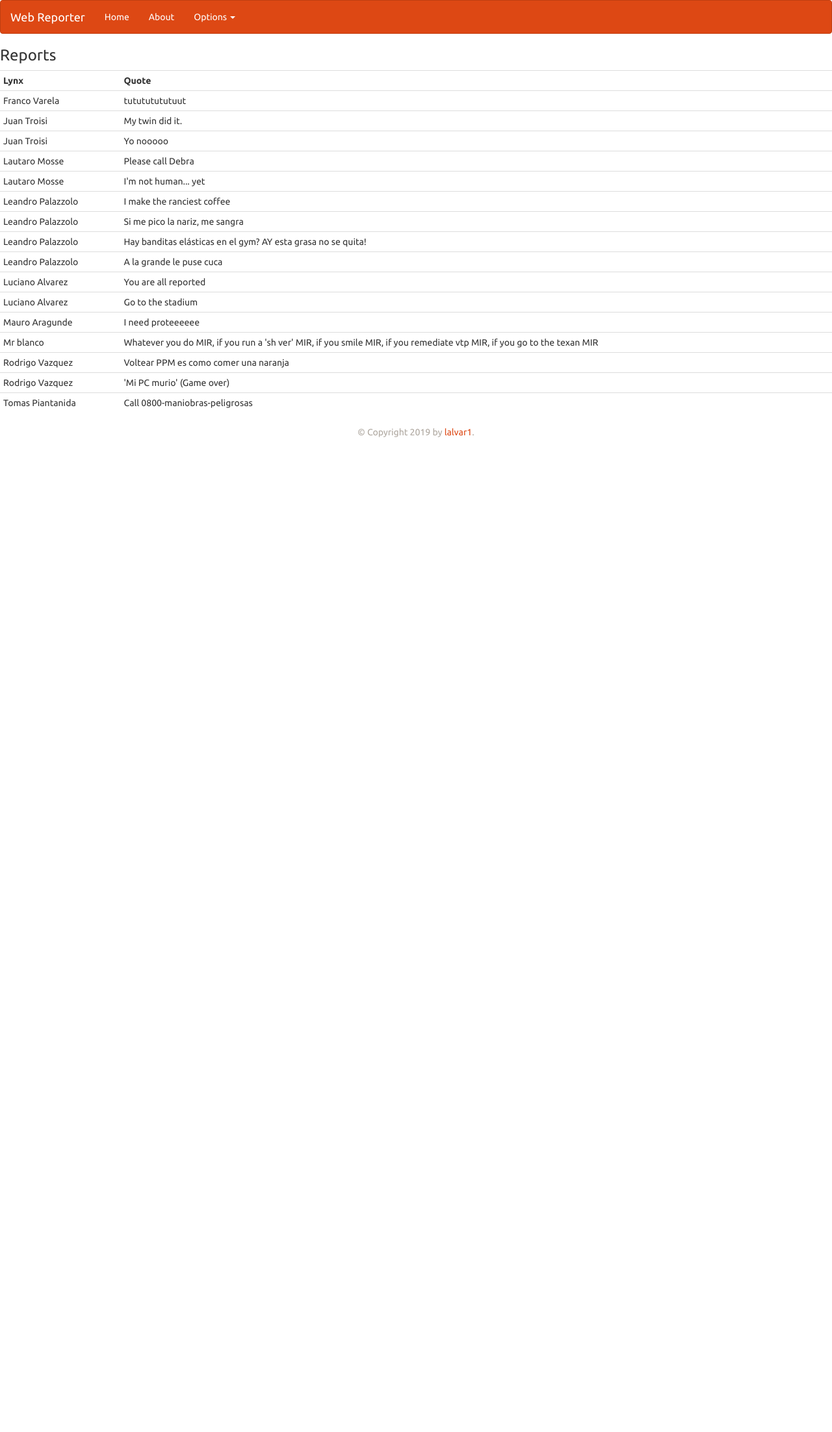
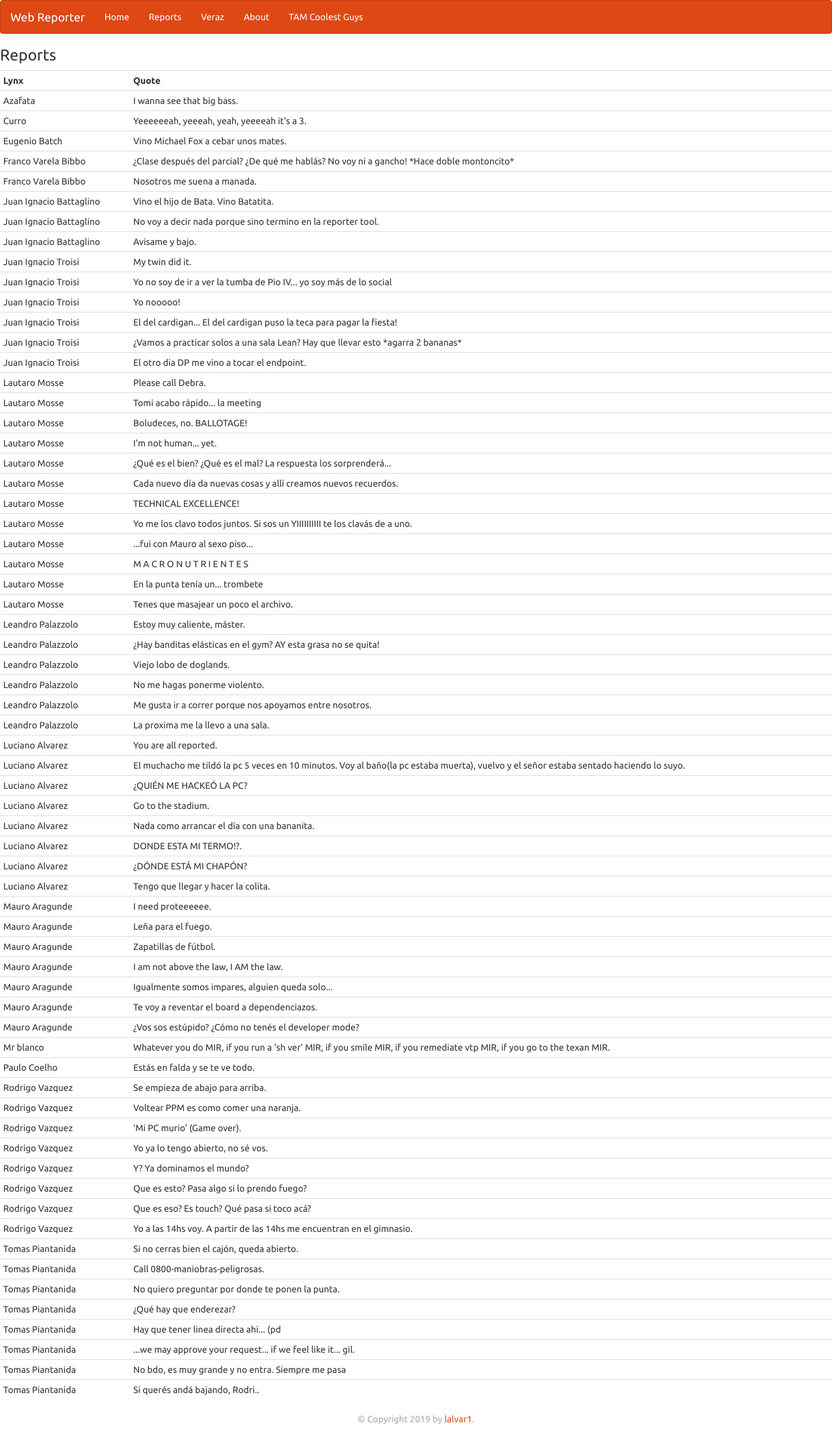
Before and after one commit to lalvar1/tam_api, a Flask app: template templates/reports.html in a window 1280 px wide. Shown: the whole page at 65% size. Before the commit the page ends 673 px from the top, so only its background shows below. Run offline with Flask 2, Linux system fonts and the light colour scheme; the template is opened without the code that fills it: most values are stand-ins (such as "Sample title", 1, 10 or a date in 2020); some libraries are stand-ins or nearby versions.

Commit message:
Add files via upload

```diff
--- a/app.py
+++ b/app.py
@@ -1,23 +1,20 @@
-from flask import Flask, jsonify
-from quotes import funny_quotes
+from flask import Flask, jsonify, Response
 import random
-from routes import init_api_routes
 from routes import init_website_routes
 
 app = Flask(__name__)
 
-#init_api_routes(app)
 init_website_routes(app)
 
-#candidates = funny_quotes()
+
 @app.template_filter('reports')
 def funny_quotes(asd):
-    reports = {}
     report_list = []
-    #dir = os.chdir('./tam_api')
-    file_obj = open('quotes.txt', 'r')
+    file_obj = open('data/quotes.txt', 'r')
     text = file_obj.read()
     text = text.split('\n')
+
+    aux_dict = None
     for line in text:
         line = line.strip(',')
         if '{' in line or '}' in line:
@@ -30,10 +27,36 @@ def funny_quotes(asd):
             elif 'quote' in line:
                 aux_dict.update(d)
                 report_list.append(aux_dict)
-    #text = text.strip().strip().strip('\t')
     report_list = sorted(report_list, key=lambda k: k['author'])
     return report_list
 
+
+@app.template_filter('veraz')
+def debt_handler(asd):
+    report_list = []
+    file_obj = open('data/veraz.txt', 'r')
+    text = file_obj.read()
+    text = text.split('\n')
+
+    aux_dict = None
+    for line in text:
+        line = line.strip(',')
+        if '{' in line or '}' in line:
+            continue
+        lines = line.split(':')
+        if len(lines) > 1:
+            d = {lines[0]: lines[1].strip('"')}
+            if 'debtor' in line:
+                aux_dict = d
+                report_list.append(aux_dict)
+            elif 'amount' in line:
+                aux_dict.update(d)
+            elif 'reason' in line:
+                aux_dict.update(d)
+            elif 'date' in line:
+                aux_dict.update(d)
+    report_list = sorted(report_list, key=lambda k: k['debtor'])
+    return report_list
 
 
 def senior_candidate(candidates):
@@ -42,45 +65,48 @@ def senior_candidate(candidates):
         for experience in candidate['experience']:
             if experience['years'] >= 5:
                 result.append({
-                    'first_name':candidate['first_name'],
-                    'last_name':candidate['last_name'],
-                    'years':experience['years'],
-                    'domain':experience['domain']
+                    'first_name': candidate['first_name'],
+                    'last_name': candidate['last_name'],
+                    'years': experience['years'],
+                    'domain': experience['domain']
                 })
                 break
 
     return result
 
+
 @app.route("/api", methods=["GET"])
 def list_routes():
-	result = []
-	for rt in app.url_map.iter_rules():
-		result.append({
-			"methods": list(rt.methods),
-			"route": str(rt)
-		})
-	return jsonify({"routes": result, "total": len(result)})
+    result = []
+    for rt in app.url_map.iter_rules():
+        result.append({
+            "methods": list(rt.methods),
+            "route": str(rt)
+        })
+    return jsonify({"routes": result, "total": len(result)})
+
 
 @app.route("/api/candidate/<string:id>", methods=["GET"])
-def candidate_by_id(id):
-	#candidate = DATA_PROVIDER.get_candidate(id);
-	if id:
-		return jsonify({id: "anda a la cancha bobo"})
-	else:
-		#return jsonify({id: "sos boludo y no tenes huevos"})
-		#
-		# In case we did not find the candidate by id
-		# we send HTTP 404 - Not Found error to the client
-		#
-		abort(404)
+def candidate_by_id(response_id):
+    if response_id:
+        return jsonify({response_id: "anda a la cancha bobo"})
+    else:
+        pass
+
 
 @app.route("/api/TAM")
 def serve_funny_quote():
-    quotes = funny_quotes()
+    quotes = funny_quotes(None)
     nr_of_quotes = len(quotes)
     selected_quote = quotes[random.randint(0, nr_of_quotes - 1)]
     return jsonify(selected_quote)
 
 
+@app.route("/afrika")
+def go_to_the_stadium():
+    return Response('Andá a la cancha, bobo.\n', 401,
+                    {'WWW-Authenticate': 'Basic realm="Login Required"'})
+
+
 if __name__ == "__main__":
     app.run(host='0.0.0.0', port=8080, debug=True)
--- /dev/null
+++ b/data/quotes.txt
@@ -0,0 +1,269 @@
+{
+author: Franco Varela Bibbo,
+quote: ¿Clase después del parcial? ¿De qué me hablás? No voy ni a gancho! *Hace doble montoncito*
+},
+{
+author: Franco Varela Bibbo,
+quote: Nosotros me suena a manada.
+},
+{
+author: Tomas Piantanida,
+quote: Si no cerras bien el cajón, queda abierto.
+},
+{
+author: Leandro Palazzolo,
+quote: Estoy muy caliente, máster.
+},
+{
+author: Leandro Palazzolo,
+quote: ¿Hay banditas elásticas en el gym? AY esta grasa no se quita!
+},
+{
+author: Leandro Palazzolo,
+quote: Viejo lobo de doglands.
+},
+{
+author: Leandro Palazzolo,
+quote: No me hagas ponerme violento.
+},
+{
+author: Leandro Palazzolo,
+quote: Me gusta ir a correr porque nos apoyamos entre nosotros.
+},
+{
+author: Leandro Palazzolo,
+quote: La proxima me la llevo a una sala.
+},
+
+{
+author: Eugenio Batch,
+quote: Vino Michael Fox a cebar unos mates.
+},
+
+{
+author: Tomas Piantanida,
+quote: Call 0800-maniobras-peligrosas.
+},
+{
+author: Tomas Piantanida,
+quote: No quiero preguntar por donde te ponen la punta.
+},
+{
+author: Tomas Piantanida,
+quote: ¿Qué hay que enderezar?
+},
+{
+author: Tomas Piantanida,
+quote: Hay que tener linea directa ahi... (pd: ahi significa admin de...)
+},
+{
+author: Tomas Piantanida,
+quote: ...we may approve your request... if we feel like it... gil.
+},
+{
+author: Tomas Piantanida,
+quote: No bdo, es muy grande y no entra. Siempre me pasa
+},
+{
+author: Tomas Piantanida,
+quote: Si querés andá bajando, Rodri..
+},
+
+{
+author: Juan Ignacio Troisi,
+quote: My twin did it.
+},
+{
+author: Juan Ignacio Troisi,
+quote: Yo no soy de ir a ver la tumba de Pio IV... yo soy más de lo social
+},
+{
+author: Juan Ignacio Troisi,
+quote: Yo nooooo!
+},
+{
+author: Juan Ignacio Troisi,
+quote: El del cardigan... El del cardigan puso la teca para pagar la fiesta!
+},
+{
+author: Juan Ignacio Troisi,
+quote: ¿Vamos a practicar solos a una sala Lean? Hay que llevar esto *agarra 2 bananas*
+},
+{
+author: Juan Ignacio Troisi,
+quote: El otro dia DP me vino a tocar el endpoint.
+},
+
+{
+author: Luciano Alvarez,
+quote: You are all reported.
+},
+{
+author: Luciano Alvarez,
+quote: El muchacho me tildó la pc 5 veces en 10 minutos. Voy al baño(la pc estaba muerta), vuelvo y el señor estaba sentado haciendo lo suyo.
+},
+{
+author: Luciano Alvarez,
+quote: ¿QUIÉN ME HACKEÓ LA PC?
+},
+{
+author: Luciano Alvarez,
+quote: Go to the stadium.
+},
+{
+author: Luciano Alvarez,
+quote: Nada como arrancar el día con una bananita.
+},
+{
+author: Luciano Alvarez,
+quote: DONDE ESTA MI TERMO!?.
+},
+{
+author: Luciano Alvarez,
+quote: ¿DÓNDE ESTÁ MI CHAPÓN?
+},
+{
+author: Luciano Alvarez,
+quote: Tengo que llegar y hacer la colita.
+},
+
+{
+author: Lautaro Mosse,
+quote: Please call Debra.
+},
+{
+author: Lautaro Mosse,
+quote: Tomi acabo rápido... la meeting
+},
+{
+author: Lautaro Mosse,
+quote: Boludeces, no. BALLOTAGE!
+},
+{
+author: Lautaro Mosse,
+quote: I'm not human... yet.
+},
+{
+author: Lautaro Mosse,
+quote: ¿Qué es el bien? ¿Qué es el mal? La respuesta los sorprenderá...
+},
+{
+author: Lautaro Mosse,
+quote: Cada nuevo día da nuevas cosas y allí creamos nuevos recuerdos.
+},
+{
+author: Lautaro Mosse,
+quote: TECHNICAL EXCELLENCE!
+},
+{
+author: Lautaro Mosse,
+quote: Yo me los clavo todos juntos. Si sos un YIIIIIIIIII te los clavás de a uno.
+},
+{
+author: Lautaro Mosse,
+quote: ...fui con Mauro al sexo piso...
+},
+{
+author: Lautaro Mosse,
+quote: M A C R O N U T R I E N T E S
+},
+{
+author: Lautaro Mosse,
+quote: En la punta tenía un... trombete
+},
+{
+author: Lautaro Mosse,
+quote: Tenes que masajear un poco el archivo.
+},
+
+{
+author: Mauro Aragunde,
+quote: I need proteeeeee.
+},
+{
+author: Mauro Aragunde,
+quote: Leña para el fuego.
+},
+{
+author: Mauro Aragunde,
+quote: Zapatillas de fútbol.
+},
+{
+author: Mauro Aragunde,
+quote: I am not above the law, I AM the law.
+},
+{
+author: Mauro Aragunde,
+quote: Igualmente somos impares, alguien queda solo...
+},
+{
+author: Mauro Aragunde,
+quote: Te voy a reventar el board a dependenciazos.
+},
+{
+author: Mauro Aragunde,
+quote: ¿Vos sos estúpido? ¿Cómo no tenés el developer mode?
+},
+
+{
+author: Rodrigo Vazquez,
+quote: Se empieza de abajo para arriba.
+},
+{
+author: Rodrigo Vazquez,
+quote: Voltear PPM es como comer una naranja.
+},
+{
+author: Rodrigo Vazquez,
+quote: 'Mi PC murio' (Game over).
+},
+{
+author: Rodrigo Vazquez,
+quote: Yo ya lo tengo abierto, no sé vos.
+},
+{
+author: Rodrigo Vazquez,
+quote: Y? Ya dominamos el mundo?
+},
+{
+author: Rodrigo Vazquez,
+quote: Que es esto? Pasa algo si lo prendo fuego?
+},
+{
+author: Rodrigo Vazquez,
+quote: Que es eso? Es touch? Qué pasa si toco acá?
+},
+{
+author: Rodrigo Vazquez,
+quote: Yo a las 14hs voy. A partir de las 14hs me encuentran en el gimnasio.
+},
+
+{
+author: Juan Ignacio Battaglino,
+quote: Vino el hijo de Bata. Vino Batatita.
+},
+{
+author: Juan Ignacio Battaglino,
+quote: No voy a decir nada porque sino termino en la reporter tool.
+},
+{
+author: Juan Ignacio Battaglino,
+quote: Avisame y bajo.
+},
+
+{
+author: Azafata,
+quote: I wanna see that big bass.
+},
+{
+author: Curro,
+quote: Yeeeeeeah, yeeeah, yeah, yeeeeah it's a 3.
+}
+{
+author: Mr blanco,
+quote: Whatever you do MIR, if you run a 'sh ver' MIR, if you smile MIR, if you remediate vtp MIR, if you go to the texan MIR.
+},
+{
+author: Paulo Coelho,
+quote: Estás en falda y se te ve todo.
+},
--- a/templates/index.html
+++ b/templates/index.html
@@ -5,6 +5,4 @@
 
 <h2>Dear lynx of the praderas, please select a report option from the menu.</h2>
 
-<button type="button" onclick="alert('You are mega reported!')">Click Me, do it for me Pipo!</button>
-
 {% endblock %}
--- a/templates/layout.html
+++ b/templates/layout.html
@@ -41,31 +41,29 @@
                         <li><a href="{{url_for('page_index')}}">Home</a></li>
                     {% endif %}
 
+                    {% if selected_menu_item == "reports" %}
+                        <li><a href="#">Reports</a></li>
+                    {% else %}
+                        <li><a href="{{url_for('page_reports')}}">Reports</a></li>
+                    {% endif %}
+
+                    {% if selected_menu_item == "veraz" %}
+                        <li><a href="#">Veraz</a></li>
+                    {% else %}
+                        <li><a href="{{url_for('page_veraz')}}">Veraz</a></li>
+                    {% endif %}
+
                     {% if selected_menu_item == "about" %}
                         <li class="active"><a href="#">About</a></li>
                     {% else %}
                         <li><a href="{{url_for('page_about')}}">About</a></li>
                     {% endif %}
 
-                    <li class="dropdown">
-                        <a href="#" class="dropdown-toggle" data-toggle="dropdown" role="button" aria-haspopup="true"
-                           aria-expanded="false">Options <span class="caret"></span></a>
-                        <ul class="dropdown-menu">
-
-                            {% if selected_menu_item == "reports" %}
-                            <li><a href="#">Reports</a></li>
+                    {% if selected_menu_item == "crew" %}
+                        <li><a href="#">Prueba Boton</a></li>
                     {% else %}
-                            <li><a href="{{url_for('page_reports')}}">Reports</a></li>
+                        <li><a href="{{'https://ishareteam2.na.xom.com/sites/bscba/PeopleInitiatives/YEP/2018%20YEC%20Photos/_DSC7544.jpg'}}">TAM Coolest Guys</a></li>
                     {% endif %}
-
-                            {% if selected_menu_item == "reports_add" %}
-                            <li><a href="#">reports_add</a></li>
-                            {% else %}
-                            <li><a href="{{url_for('page_reports_add')}}">reports_add</a></li>
-                            {% endif %}
-
-                        </ul>
-                    </li>
                 </ul>
             </div>
             <!--/.nav-collapse -->
@@ -94,7 +92,6 @@
 <script src="https://code.jquery.com/jquery-2.1.4.min.js"></script>
 <!-- Latest compiled and minified JavaScript -->
 <script src="https://maxcdn.bootstrapcdn.com/bootstrap/3.3.5/js/bootstrap.min.js"></script>
-
 {% endblock %}
 
 
```
Also changed, not shown: data/veraz.txt (added, +30 -0 lines), quotes.py (+1 -8 lines), routes.py (+12 -3 lines), templates/crew.html (added, +68 -0 lines), templates/veraz.html (added, +31 -0 lines). Lines whose indentation alone changed are shown as unchanged.
